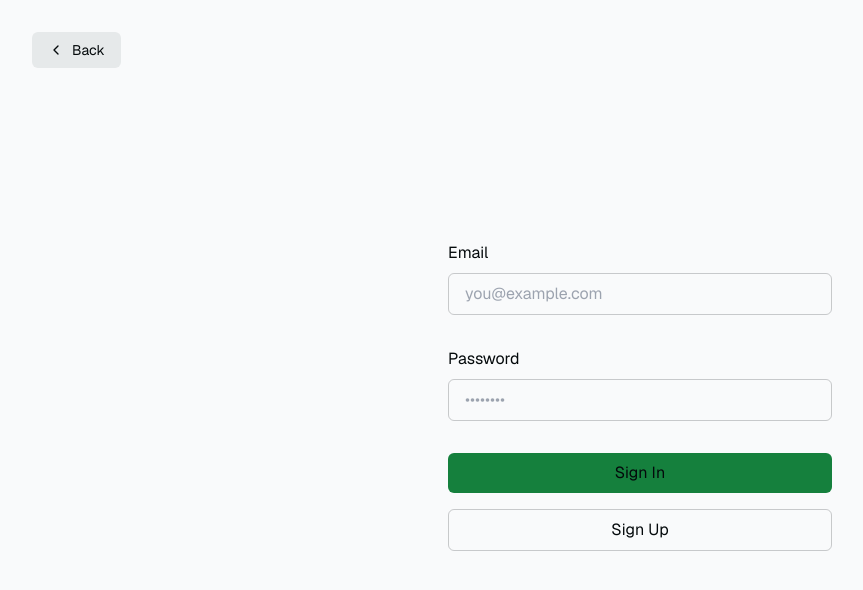
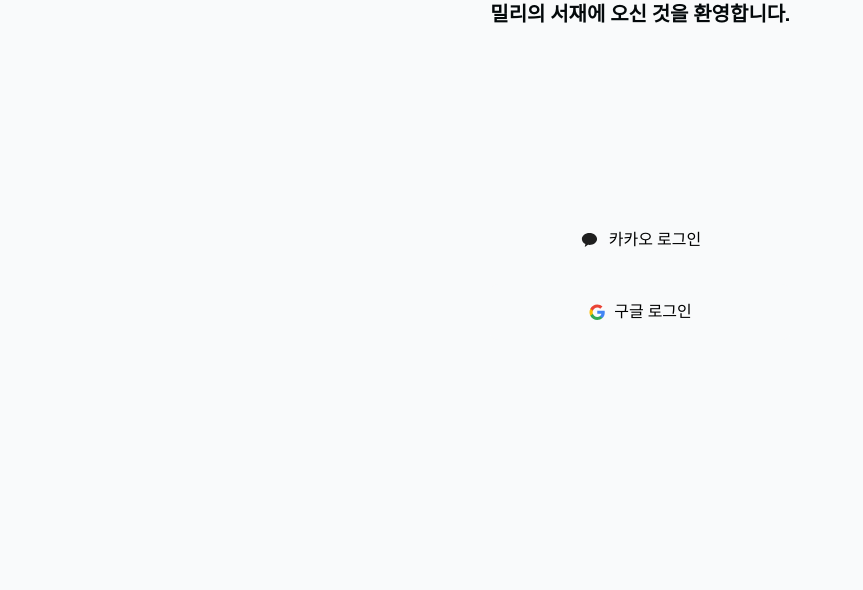
Before and after one commit to hwan-koo/alpb_mille, a Next.js app: page /login in a window 1280 px wide. Shown: the top 590 px of the page, without its empty margins (0-863 px from the left). Built offline with nearby package versions, Linux system fonts and the light colour scheme.

Commit message:
oauth(kakao, google) add

```diff
--- /dev/null
+++ b/app/(auth)/actions.ts
@@ -0,0 +1,43 @@
+"use server";
+
+import { redirect } from "next/navigation";
+import { createClient } from "@/utils/supabase/server";
+import { headers } from "next/headers";
+
+export async function signIn(formData: FormData) {
+  const email = formData.get("email") as string;
+  const password = formData.get("password") as string;
+  const supabase = createClient();
+
+  const { error } = await supabase.auth.signInWithPassword({
+    email,
+    password,
+  });
+
+  if (error) {
+    return redirect("/login?message=Could not authenticate user");
+  }
+
+  return redirect("/protected");
+}
+
+export async function signUp(formData: FormData) {
+  const origin = headers().get("origin");
+  const email = formData.get("email") as string;
+  const password = formData.get("password") as string;
+  const supabase = createClient();
+
+  const { error } = await supabase.auth.signUp({
+    email,
+    password,
+    options: {
+      emailRedirectTo: `${origin}/auth/callback`,
+    },
+  });
+
+  if (error) {
+    return redirect("/login?message=Could not authenticate user");
+  }
+
+  return redirect("/login?message=Check email to continue sign in process");
+}
--- /dev/null
+++ b/app/(auth)/login/page.tsx
@@ -0,0 +1,31 @@
+import OAuthButton from "@/components/auth/OAuthButton";
+import { LOGIN_TITLE } from "@/lib/constants/strings";
+import KakaoIcon from "@/components/auth/KakaoIcon";
+import GoogleIcon from "@/components/auth/GoogleIcon";
+
+export default function Login({
+  searchParams,
+}: {
+  searchParams: { message: string };
+}) {
+  return (
+    <div className="col-span-4 flex flex-col justify-center gap-4">
+      <h1 className="mb-14 self-center text-center text-xl font-semibold">
+        {LOGIN_TITLE}
+      </h1>
+
+      <OAuthButton
+        className="bg-kakao-background hover:bg-kakao-background-hover mt-28 rounded-lg py-4 text-black"
+        provider="kakao"
+        icon={<KakaoIcon />}
+        buttonText="카카오 로그인"
+      />
+      <OAuthButton
+        className="rounded-lg bg-gray-50 py-4 text-black hover:bg-gray-100"
+        icon={<GoogleIcon />}
+        provider="google"
+        buttonText="구글 로그인"
+      />
+    </div>
+  );
+}
--- a/app/login/page.tsx
+++ /dev/null
@@ -1,119 +0,0 @@
-import Link from "next/link";
-import { headers } from "next/headers";
-import { createClient } from "@/utils/supabase/server";
-import { redirect } from "next/navigation";
-import { SubmitButton } from "./submit-button";
-
-export default function Login({
-  searchParams,
-}: {
-  searchParams: { message: string };
-}) {
-  const signIn = async (formData: FormData) => {
-    "use server";
-
-    const email = formData.get("email") as string;
-    const password = formData.get("password") as string;
-    const supabase = createClient();
-
-    const { error } = await supabase.auth.signInWithPassword({
-      email,
-      password,
-    });
-
-    if (error) {
-      return redirect("/login?message=Could not authenticate user");
-    }
-
-    return redirect("/protected");
-  };
-
-  const signUp = async (formData: FormData) => {
-    "use server";
-
-    const origin = headers().get("origin");
-    const email = formData.get("email") as string;
-    const password = formData.get("password") as string;
-    const supabase = createClient();
-
-    const { error } = await supabase.auth.signUp({
-      email,
-      password,
-      options: {
-        emailRedirectTo: `${origin}/auth/callback`,
-      },
-    });
-
-    if (error) {
-      return redirect("/login?message=Could not authenticate user");
-    }
-
-    return redirect("/login?message=Check email to continue sign in process");
-  };
-
-  return (
-    <div className="flex-1 flex flex-col w-full px-8 sm:max-w-md justify-center gap-2">
-      <Link
-        href="/"
-        className="absolute left-8 top-8 py-2 px-4 rounded-md no-underline text-foreground bg-btn-background hover:bg-btn-background-hover flex items-center group text-sm"
-      >
-        <svg
-          xmlns="http://www.w3.org/2000/svg"
-          width="24"
-          height="24"
-          viewBox="0 0 24 24"
-          fill="none"
-          stroke="currentColor"
-          strokeWidth="2"
-          strokeLinecap="round"
-          strokeLinejoin="round"
-          className="mr-2 h-4 w-4 transition-transform group-hover:-translate-x-1"
-        >
-          <polyline points="15 18 9 12 15 6" />
-        </svg>{" "}
-        Back
-      </Link>
-
-      <form className="flex-1 flex flex-col w-full justify-center gap-2 text-foreground">
-        <label className="text-md" htmlFor="email">
-          Email
-        </label>
-        <input
-          className="rounded-md px-4 py-2 bg-inherit border mb-6"
-          name="email"
-          placeholder="you@example.com"
-          required
-        />
-        <label className="text-md" htmlFor="password">
-          Password
-        </label>
-        <input
-          className="rounded-md px-4 py-2 bg-inherit border mb-6"
-          type="password"
-          name="password"
-          placeholder="••••••••"
-          required
-        />
-        <SubmitButton
-          formAction={signIn}
-          className="bg-green-700 rounded-md px-4 py-2 text-foreground mb-2"
-          pendingText="Signing In..."
-        >
-          Sign In
-        </SubmitButton>
-        <SubmitButton
-          formAction={signUp}
-          className="border border-foreground/20 rounded-md px-4 py-2 text-foreground mb-2"
-          pendingText="Signing Up..."
-        >
-          Sign Up
-        </SubmitButton>
-        {searchParams?.message && (
-          <p className="mt-4 p-4 bg-foreground/10 text-foreground text-center">
-            {searchParams.message}
-          </p>
-        )}
-      </form>
-    </div>
-  );
-}
--- /dev/null
+++ b/components/auth/AuthButton.tsx
@@ -0,0 +1,37 @@
+import { createClient } from "@/utils/supabase/server";
+import Link from "next/link";
+import { redirect } from "next/navigation";
+
+export default async function AuthButton() {
+  const supabase = createClient();
+
+  const {
+    data: { user },
+  } = await supabase.auth.getUser();
+
+  const signOut = async () => {
+    "use server";
+
+    const supabase = createClient();
+    await supabase.auth.signOut();
+    return redirect("/login");
+  };
+
+  return user ? (
+    <div className="flex items-center gap-4">
+      Hey, {user.email}!
+      <form action={signOut}>
+        <button className="rounded-md bg-btn-background px-4 py-2 no-underline hover:bg-btn-background-hover">
+          Logout
+        </button>
+      </form>
+    </div>
+  ) : (
+    <Link
+      href="/login"
+      className="flex rounded-md bg-btn-background px-3 py-2 no-underline hover:bg-btn-background-hover"
+    >
+      Login
+    </Link>
+  );
+}
--- /dev/null
+++ b/components/auth/GoogleIcon.tsx
@@ -0,0 +1,44 @@
+import React from 'react';
+
+function GoogleIcon() {
+  return (
+    <svg
+      width='18'
+      height='18'
+      viewBox='0 0 18 18'
+      fill='none'
+      xmlns='http://www.w3.org/2000/svg'
+    >
+      <g clip-path='url(#clip0_218_551)'>
+        <path
+          d='M16.747 9.38721C16.747 8.83471 16.6974 8.30346 16.6054 7.79346H9.26703V10.8074H13.4604C13.2797 11.7814 12.7308 12.6066 11.9056 13.1591V15.1141H14.4237C15.897 13.7576 16.747 11.7601 16.747 9.38721Z'
+          fill='#4285F4'
+        />
+        <path
+          d='M9.26705 17.0017C11.3708 17.0017 13.1346 16.304 14.4237 15.114L11.9056 13.159C11.2079 13.6265 10.3154 13.9027 9.26705 13.9027C7.23768 13.9027 5.51997 12.5321 4.90726 10.6904H2.30414V12.7092C3.58622 15.2556 6.22122 17.0017 9.26705 17.0017Z'
+          fill='#34A853'
+        />
+        <path
+          d='M4.90722 10.6905C4.75138 10.223 4.66284 9.72365 4.66284 9.2101C4.66284 8.69656 4.75138 8.19719 4.90722 7.72969V5.71094H2.30409C1.75868 6.79671 1.47486 7.99504 1.47534 9.2101C1.47534 10.4674 1.77638 11.6574 2.30409 12.7093L4.90722 10.6905Z'
+          fill='#FBBC05'
+        />
+        <path
+          d='M9.26705 4.51742C10.411 4.51742 11.4381 4.91054 12.2456 5.68262L14.4804 3.44783C13.131 2.19054 11.3673 1.41846 9.26705 1.41846C6.22122 1.41846 3.58622 3.1645 2.30414 5.71096L4.90726 7.72971C5.51997 5.88804 7.23768 4.51742 9.26705 4.51742Z'
+          fill='#EA4335'
+        />
+      </g>
+      <defs>
+        <clipPath id='clip0_218_551'>
+          <rect
+            width='17'
+            height='17'
+            fill='white'
+            transform='translate(0.767029 0.709961)'
+          />
+        </clipPath>
+      </defs>
+    </svg>
+  );
+}
+
+export default GoogleIcon;
--- /dev/null
+++ b/components/auth/KakaoIcon.tsx
@@ -0,0 +1,22 @@
+import React from 'react';
+
+function KakaoIcon() {
+  return (
+    <svg
+      width='22'
+      height='22'
+      viewBox='0 0 22 22'
+      fill='none'
+      xmlns='http://www.w3.org/2000/svg'
+    >
+      <path
+        fill-rule='evenodd'
+        clip-rule='evenodd'
+        d='M10.4585 3.87988C6.26836 3.87988 2.87006 6.56605 2.87006 9.87969C2.87006 12.036 4.31025 13.9264 6.47054 14.9841C6.31118 15.5767 5.89586 17.1305 5.81319 17.4631C5.70961 17.8755 5.96259 17.8705 6.12991 17.7589C6.26039 17.6723 8.20953 16.3476 9.05113 15.7749C9.50729 15.8426 9.9774 15.8785 10.4595 15.8785C14.6506 15.8785 18.0489 13.1923 18.0489 9.87969C18.0489 6.56605 14.6496 3.87988 10.4585 3.87988Z'
+        fill='#1F1F1F'
+      />
+    </svg>
+  );
+}
+
+export default KakaoIcon;
--- /dev/null
+++ b/components/auth/OAuthButton.tsx
@@ -0,0 +1,38 @@
+"use client";
+
+import React from "react";
+import { createClient } from "@/utils/supabase/client";
+import { Provider } from "@supabase/auth-js";
+
+type OAuthButtonProps = {
+  provider: Provider;
+  buttonText: string;
+  icon: React.ReactNode;
+  className?: string;
+};
+
+function OAuthButton({
+  provider,
+  buttonText,
+  icon,
+  className = "mb-2 rounded-md border border-foreground/20 px-4 py-2 text-foreground",
+}: OAuthButtonProps) {
+  const signInWithOAuth = async () => {
+    const supabase = createClient();
+    await supabase.auth.signInWithOAuth({
+      provider,
+      options: { redirectTo: `${window.location.origin}/auth/callback` },
+    });
+  };
+
+  return (
+    <button className={className} onClick={signInWithOAuth}>
+      <div className="flex items-center justify-center gap-2">
+        {icon}
+        <span>{buttonText}</span>
+      </div>
+    </button>
+  );
+}
+
+export default OAuthButton;
--- /dev/null
+++ b/lib/constants/strings.ts
@@ -0,0 +1 @@
+export const LOGIN_TITLE = "밀리의 서재에 오신 것을 환영합니다.";
```
Also changed, not shown: app/(auth)/auth/callback/route.ts (renamed from app/auth/callback/route.ts), app/(auth)/login/submit-button.tsx (renamed from app/login/submit-button.tsx), lib/logo.png (added).
